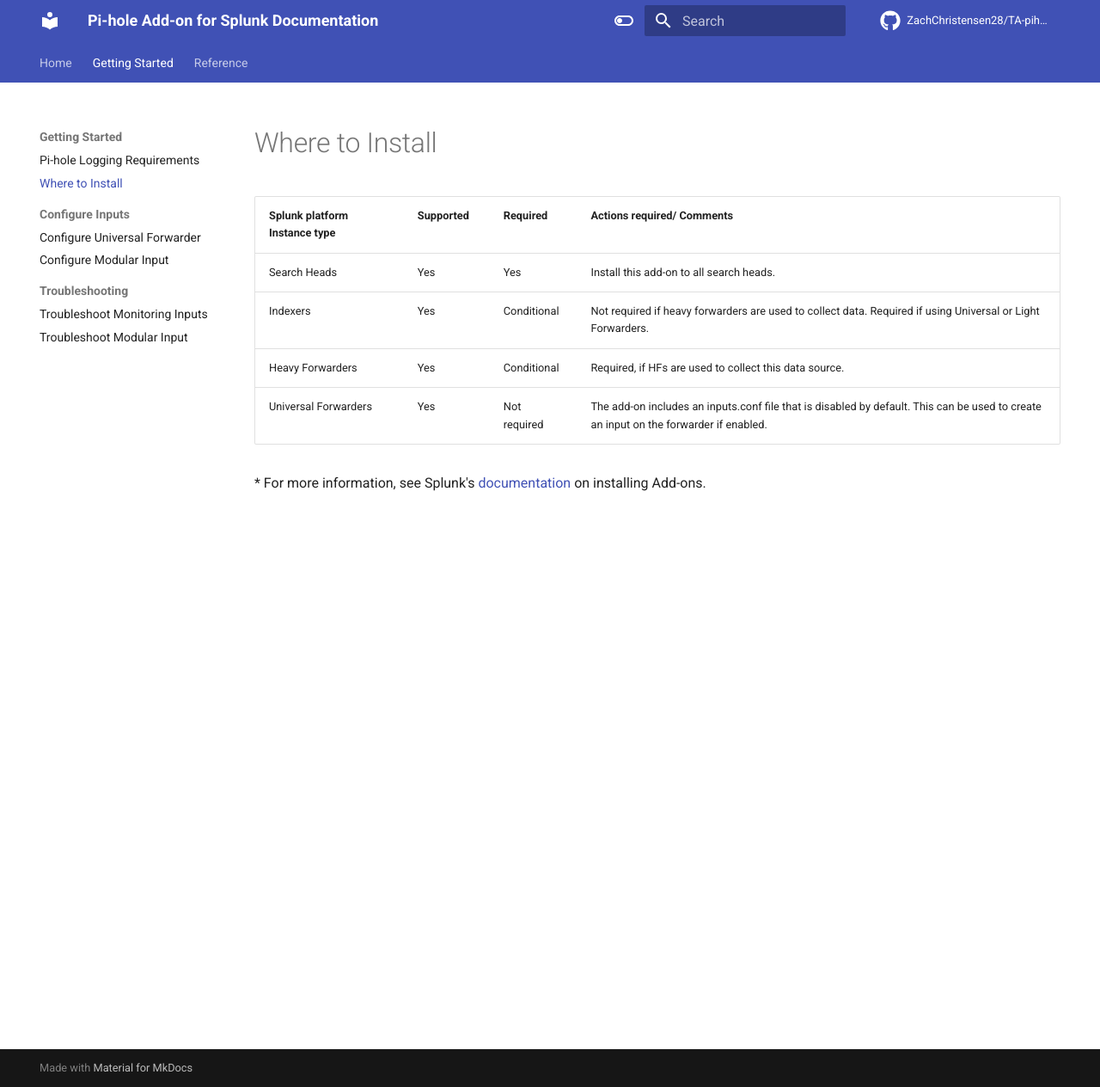
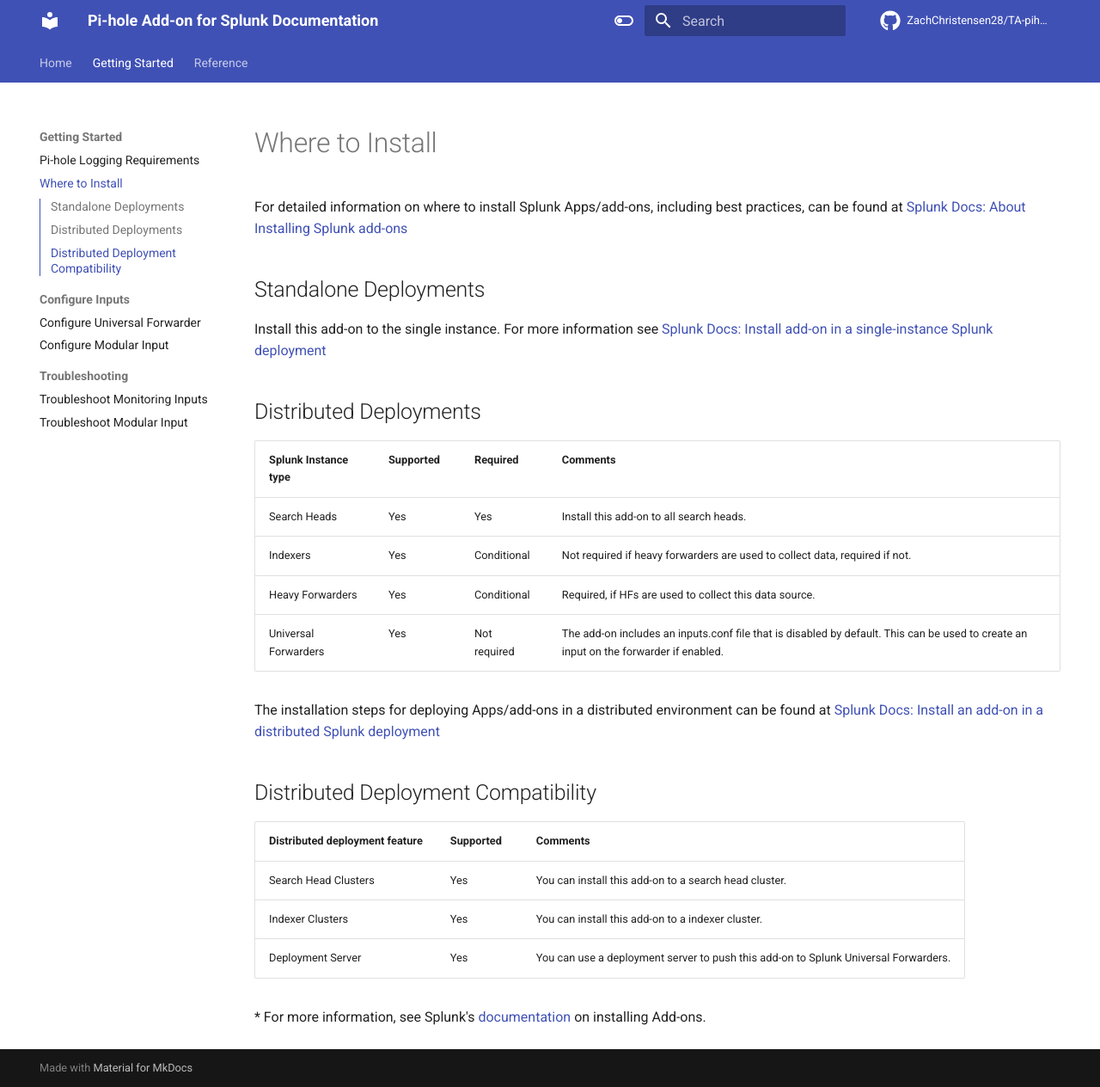
Before and after one commit to ZachChristensen28/splunk-pihole-ta-documentation, an MkDocs documentation site: the page built from docs/getting-started/where-to-install.md, in a window 1280 px wide and 1264 px high. Shown: the whole window at 86% size. Built offline with MkDocs 1.6.1 and Material for MkDocs 9.7.7, drawn with Linux system fonts in a browser that asks for light colours; comment, search, counter and statistics services are not loaded.

Commit message:
Updated installation notes

```diff
--- a/docs/getting-started/where-to-install.md
+++ b/docs/getting-started/where-to-install.md
@@ -1,10 +1,28 @@
 # Where to Install
 
-Splunk platform Instance type | Supported | Required | Actions required/ Comments
------------------------------ | --------- | -------- | --------------------------
+For detailed information on where to install Splunk Apps/add-ons, including best practices, can be found at [Splunk Docs: About Installing Splunk add-ons](https://docs.splunk.com/Documentation/AddOns/released/Overview/Wheretoinstall)
+
+## Standalone Deployments
+
+Install this add-on to the single instance. For more information see [Splunk Docs: Install add-on in a single-instance Splunk deployment](https://docs.splunk.com/Documentation/AddOns/released/Overview/Singleserverinstall)
+
+## Distributed Deployments
+
+Splunk Instance type | Supported | Required | Comments
+-------------------- | --------- | -------- | --------
 Search Heads | Yes | Yes | Install this add-on to all search heads.
-Indexers | Yes | Conditional | Not required if heavy forwarders are used to collect data. Required if using Universal or Light Forwarders.
+Indexers | Yes | Conditional | Not required if heavy forwarders are used to collect data, required if not.
 Heavy Forwarders | Yes | Conditional | Required, if HFs are used to collect this data source.
 Universal Forwarders | Yes | Not required | The add-on includes an inputs.conf file that is disabled by default. This can be used to create an input on the forwarder if enabled.
 
+The installation steps for deploying Apps/add-ons in a distributed environment can be found at [Splunk Docs: Install an add-on in a distributed Splunk deployment](https://docs.splunk.com/Documentation/AddOns/released/Overview/Distributedinstall)
+
+## Distributed Deployment Compatibility
+
+Distributed deployment feature | Supported | Comments
+------------------------------ | --------- | --------
+Search Head Clusters | Yes | You can install this add-on to a search head cluster.
+Indexer Clusters | Yes | You can install this add-on to a indexer cluster.
+Deployment Server | Yes | You can use a deployment server to push this add-on to Splunk Universal Forwarders.
+
 \* For more information, see Splunk's [documentation](https://docs.splunk.com/Documentation/AddOns/released/Overview/Installingadd-ons) on installing Add-ons.
```
